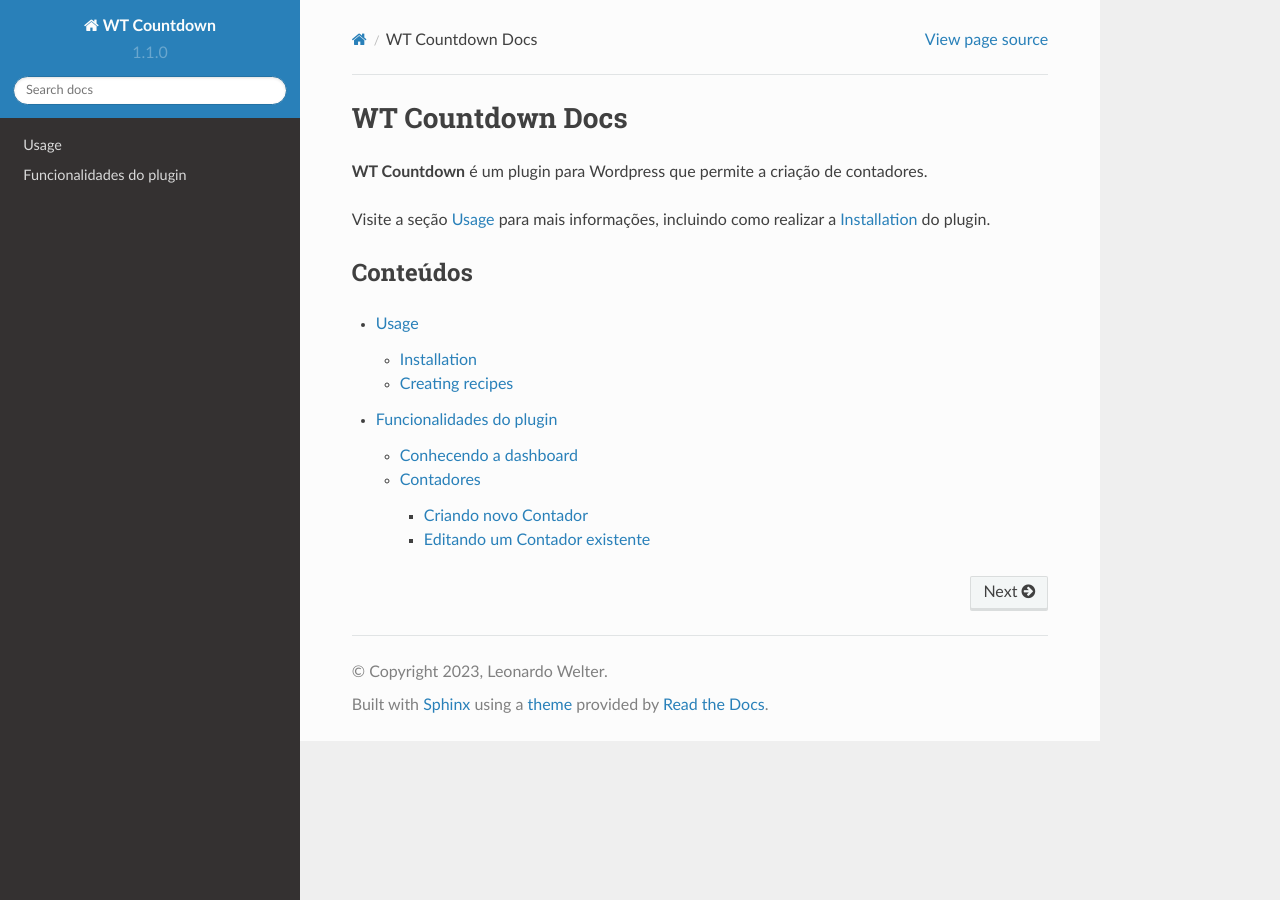
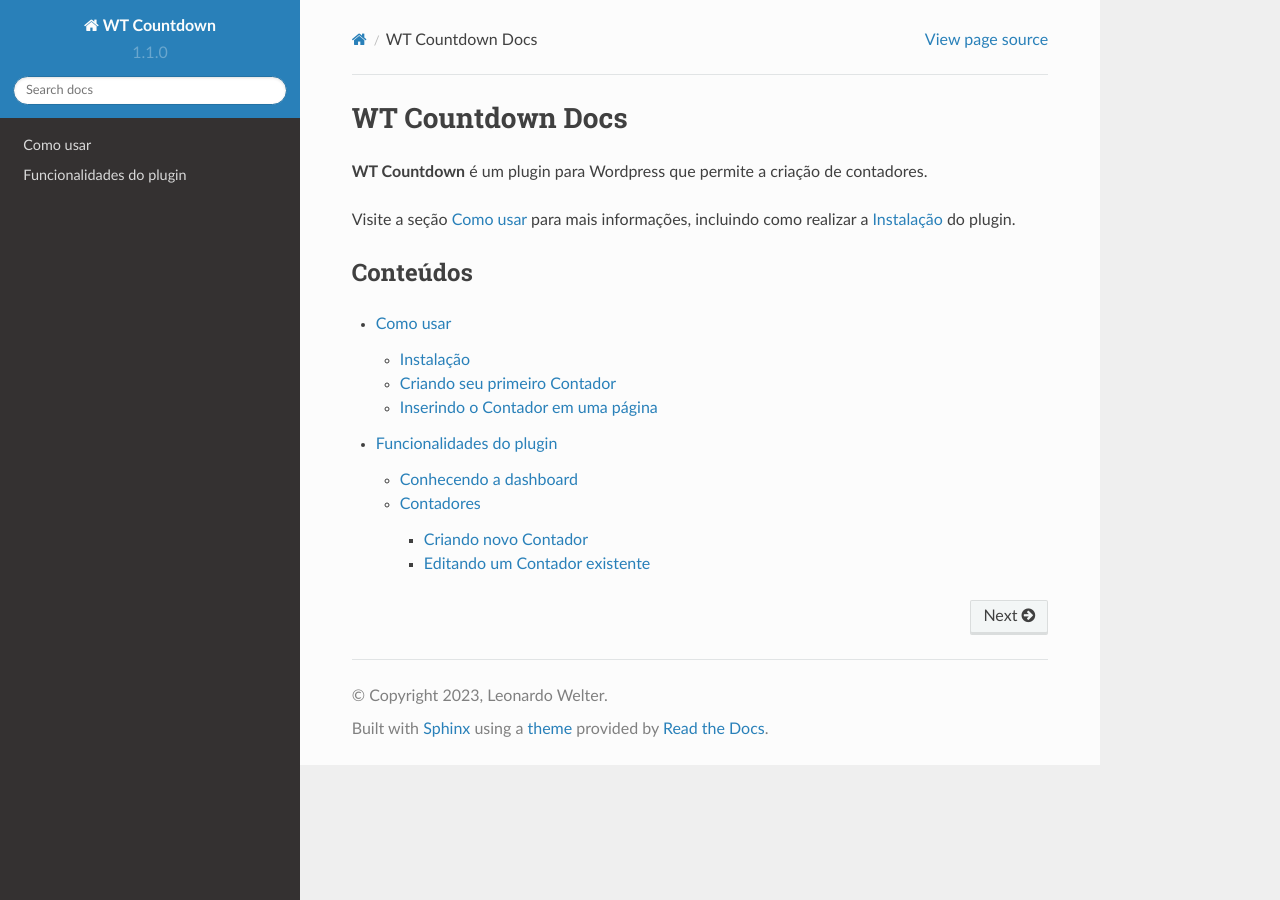
Before and after one commit to LeonardoWelter/wtcountdowndocs, a Sphinx documentation site: the page built from docs/source/index.rst, in a window 1280 px wide. Built offline with Sphinx 7.4.7 and the Read the Docs theme 2.0.0, drawn with Linux system fonts in a browser that asks for light colours; some of the changed lines change nothing that is shown.

Commit message:
Update usage page

```diff
--- a/docs/source/usage.rst
+++ b/docs/source/usage.rst
@@ -1,33 +1,166 @@
-Usage
+Como usar
 =====
 
 .. _installation:
 
-Installation
+Instalação
 ------------
 
-To use Lumache, first install it using pip:
+Para instalar o WT Countdown, primeiramente selecione a aba "Plugins" no menu administrativo do Wordpress:
 
-.. code-block:: console
+.. figure:: https://raw.githubusercontent.com/LeonardoWelter/wtcountdowndocs/main/docs/images/wtcount_docs_plugins_page1_marked.png
+   :width: 60%
+   :align: center
+   :alt: Página de plugins do Wordpress
 
-   (.venv) $ pip install lumache
+   Página de plugins do Wordpress
 
-Creating recipes
+Selecione "Adicionar Novo" no topo da página, e então selecione "Enviar Plugin":
+
+.. figure:: https://raw.githubusercontent.com/LeonardoWelter/wtcountdowndocs/main/docs/images/wtcount_docs_plugins_page2_marked.png
+   :width: 60%
+   :align: center
+   :alt: Página de envio de plugins Wordpress
+
+   Página de envio de plugins Wordpress
+
+Clique em "Procurar", selecione o arquivo ``wtcountdown.zip`` e clique em "Instalar agora":
+
+.. figure:: https://raw.githubusercontent.com/LeonardoWelter/wtcountdowndocs/main/docs/images/wtcount_docs_plugins_page3_marked.png
+   :width: 60%
+   :align: center
+   :alt: Enviando o plugin
+
+   Enviando o plugin
+
+Após enviar, aparecerá uma página informando o status da instalação do plugin, clique em "Ativar Plugin" para finalizar a instalação:
+
+.. figure:: https://raw.githubusercontent.com/LeonardoWelter/wtcountdowndocs/main/docs/images/wtcount_docs_plugin_install_marked.png
+   :width: 60%
+   :align: center
+   :alt: Instalando o plugin
+
+   Instalando o plugin
+
+Pronto, a instalação foi finalizada e a página de configuração do plugin pode ser encontrada no menu do Wordpress:
+
+.. figure:: https://raw.githubusercontent.com/LeonardoWelter/wtcountdowndocs/main/docs/images/wtcount_docs_plugin_installed_marked.png
+   :width: 60%
+   :align: center
+   :alt: Menu do Wordpress
+
+   Menu do Wordpress
+
+Ao selecionar WT Countdown no menu, você será direcionado a dashboard do plugin:
+
+.. figure:: https://raw.githubusercontent.com/LeonardoWelter/wtcountdowndocs/main/docs/images/wtcount_docs_dashboard.png
+   :width: 60%
+   :align: center
+   :alt: Dashboard
+
+   Dashboard
+
+Criando seu primeiro Contador
 ----------------
 
-To retrieve a list of random ingredients,
-you can use the ``lumache.get_random_ingredients()`` function:
+Para criar o seu primeiro Contador, no dashboard do plugin, clique em Contadores.
 
-.. autofunction:: lumache.get_random_ingredients
+.. figure:: https://raw.githubusercontent.com/LeonardoWelter/wtcountdowndocs/main/docs/images/wtcount_docs_dashboard.png
+   :width: 60%
+   :align: center
+   :alt: Dashboard WT Countdown
 
-The ``kind`` parameter should be either ``"meat"``, ``"fish"``,
-or ``"veggies"``. Otherwise, :py:func:`lumache.get_random_ingredients`
-will raise an exception.
+   Dashboard WT Countdown
 
-.. autoexception:: lumache.InvalidKindError
+Na página dos Contadores, clique em "Adicionar Contador" no canto superior direito:
 
-For example:
+.. figure:: https://raw.githubusercontent.com/LeonardoWelter/wtcountdowndocs/main/docs/images/wtcount_docs_index_marked.png
+   :width: 60%
+   :align: center
+   :alt: Página Contadores
 
->>> import lumache
->>> lumache.get_random_ingredients()
-['shells', 'gorgonzola', 'parsley']
+   Página Contadores
+
+Na página seguinte, preencha os dados do formulário e clique no botão "Criar":
+
+.. note::
+
+   Mais detalhes sobre as opções de customização do contador podem ser encontrados em :doc:`features`.
+
+.. figure:: https://raw.githubusercontent.com/LeonardoWelter/wtcountdowndocs/main/docs/images/wtcount_docs_add.png
+   :width: 60%
+   :align: center
+   :alt: Página de Criação do Contador
+
+   Página de Criação do Contador
+
+Após a criação, você será redirecionado a listagem dos Contadores criados, clique no botão na coluna "Shortcode" para copiar o shortcode do Contador criado:
+
+.. figure:: https://raw.githubusercontent.com/LeonardoWelter/wtcountdowndocs/main/docs/images/wtcount_docs_raffle_index_created_shortcode.png
+   :width: 60%
+   :align: center
+   :alt: Copiando o shortcode do Contador criado
+
+   Copiando o shortcode do Contador criado
+
+Após copiar o shortcode, deveremos inserir o mesmo em uma página.
+
+Inserindo o Contador em uma página
+----------------
+
+Para mostrar o Contador, basta inserir o shortcode em alguma página.
+
+.. note::
+
+   O componente do Contador inclui somente a contagem e o botão após finalização da contagem, fica a cargo do administrador do site criar a apresentação da página.
+
+Selecione uma página, insira um bloco de shortcode:
+
+.. figure:: https://raw.githubusercontent.com/LeonardoWelter/wtcountdowndocs/main/docs/images/wtcount_docs_shortcode_marked.png
+   :width: 60%
+   :align: center
+   :alt: Inserindo bloco de Shortcode
+
+   Inserindo bloco de Shortcode 1
+
+.. figure:: https://raw.githubusercontent.com/LeonardoWelter/wtcountdowndocs/main/docs/images/wtcount_docs_shortcode_add.png
+   :width: 60%
+   :align: center
+   :alt: Inserindo bloco de Shortcode
+
+   Inserindo bloco de Shortcode 2
+
+Coloque o shortcode ``[wtcountdown id=1]`` copiado anteriormente e salve a página:
+
+.. note::
+
+   O shortcode pode ser copiado no menu do plugin em "Contadores".
+
+.. figure:: https://raw.githubusercontent.com/LeonardoWelter/wtcountdowndocs/main/docs/images/wtcount_docs_shortcode_paste_marked.png
+   :width: 60%
+   :align: center
+   :alt: Inserindo o shortcode
+
+   Inserindo o shortcode
+
+Após inserir o shortcode clique em "Atualizar", no canto superior direito.
+
+Se visitar a página onde foi inserido o shortcode, o componente do Contador estará funcionando:
+
+.. figure:: https://raw.githubusercontent.com/LeonardoWelter/wtcountdowndocs/main/docs/images/wtcount_docs_countdown.png
+   :width: 60%
+   :align: center
+   :alt: Componente do Contador
+
+   Componente do Contador
+
+Quando a contagem encerrar, será exibido o botão, conforme definido na criação do Contador.
+
+.. figure:: https://raw.githubusercontent.com/LeonardoWelter/wtcountdowndocs/main/docs/images/wtcount_docs_cta.png
+   :width: 60%
+   :align: center
+   :alt: Botão pós término
+
+   Botão pós término
+
+Se a documentação foi seguida, o Contador já está funcionando.
```
